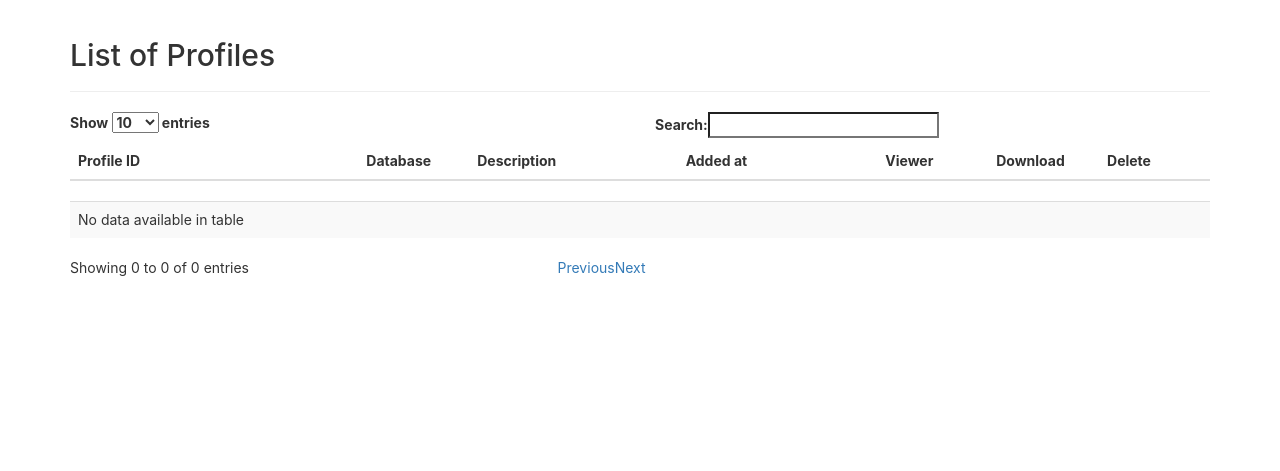
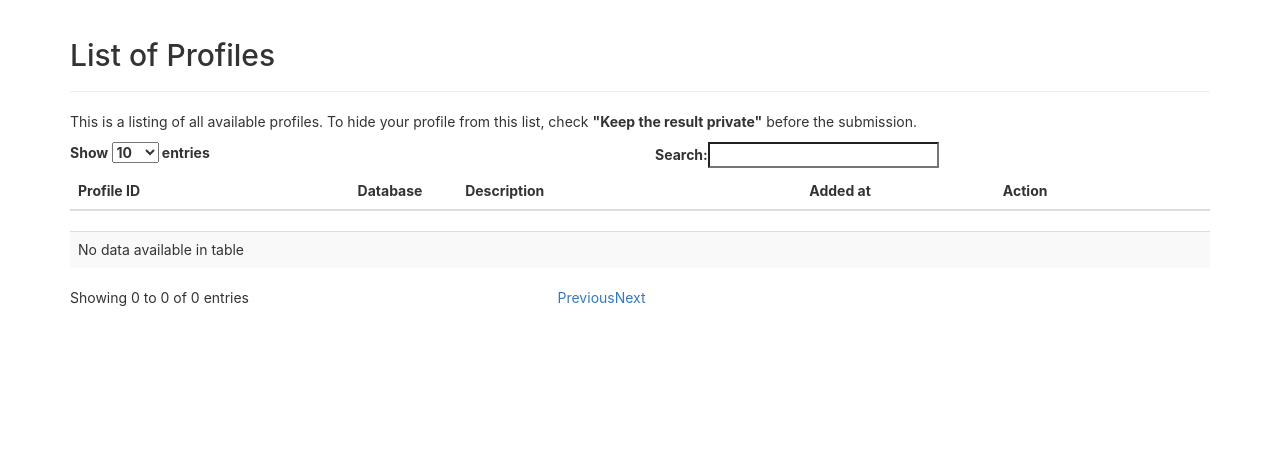
Before and after one commit to yamada-lab/functree-ng, a Flask app: page /list/ in a window 1280 px wide. Shown: the part 51-522 px from the top of the page. Run offline with Flask 2, Linux system fonts and the light colour scheme; data that the repository does not hold is empty; style sheets or scripts are compiled from the project's sources; some libraries are stand-ins or nearby versions.

Commit message:
Update templates

```diff
--- a/functree/templates/about.html
+++ b/functree/templates/about.html
@@ -8,7 +8,7 @@
     </div>
     <h3>Version</h3>
     <ul>
-        <li>FuncTree 2: {{version}}</li>
+        <li>FuncTree 2 - version {{version}}</li>
     </ul>
     <h3>Publications</h3>
     <ul>
--- a/functree/templates/admin.html
+++ b/functree/templates/admin.html
@@ -18,7 +18,7 @@
         <h3>Operations</h3>
     </div>
     <div class="alert alert-warning" role="alert">
-        <i class="fa fa-exclamation-triangle" aria-hidden="true"></i> <strong>Attention!</strong> Do not forget restart the application after <em>"Update Functional Trees" or "Update module definitions"</em> to reflect the change.
+        <strong><i class="fa fa-exclamation-triangle" aria-hidden="true"></i> Attention!</strong> Do not forget restart the application after <b>"Update Functional Trees"</b> or <b>"Update module definitions"</b> to reflect the change.
     </div>
     <ul>
         <li><a href="{{ url_for('route_admin_init_profiles') }}" onclick="return confirm('Are you sure that you want to initialize profile collection?');">Initialize profile collection</a></li>
--- a/functree/templates/functree.html
+++ b/functree/templates/functree.html
@@ -43,6 +43,7 @@
 <hr>
 <h5><i class="fa fa-floppy-o" aria-hidden="true"></i> Save image <a href="#form-save-image" data-toggle="collapse">#</a></h5>
 <form id="form-save-image" class="collapse in">
+    <input type="hidden" name="csrf_token" value="{{csrf_token()}}">
     <div class="form-group">
         <label class="control-label">Format</label>
         <select name="format" class="form-control">
@@ -135,9 +136,9 @@
         event.preventDefault();
         $('<form/>', {'action': '{{ url_for('route_save_image') }}', 'method': 'POST', 'target': '_blank'})
             .hide()
+            .append($('<input/>', {'type': 'hidden', 'name': 'csrf_token', 'value': $(this).find('[name=csrf_token]').val()}))
             .append($('<input/>', {'type': 'hidden', 'name': 'format', 'value': $(this).find('[name=format]').val()}))
             .append($('<input/>', {'type': 'hidden', 'name': 'svg', 'value': (new XMLSerializer).serializeToString($('#functree > svg')[0])}))
-            .append($('<input/>', {'type': 'hidden', 'name': 'csrf_token', 'value': '{{csrf_token()}}'}))
             .appendTo(document.body)
             .submit()
             .remove();
--- a/functree/templates/list.html
+++ b/functree/templates/list.html
@@ -11,6 +11,7 @@
     <div class="page-header">
         <h2>{{title}}</h2>
     </div>
+    <p>This is a listing of all available profiles. To hide your profile from this list, check <b>"Keep the result private"</b> before the submission.</p>
     <table id="table-profile" class="table table-hover table-striped" width="100%">
         <thead>
             <tr>
@@ -18,9 +19,7 @@
                 <th>Database</th>
                 <th>Description</th>
                 <th>Added at</th>
-                <th>Viewer</th>
-                <th>Download</th>
-                <th>Delete</th>
+                <th>Action</th>
             </tr>
         </thead>
         {% for profile in profiles %}
@@ -29,13 +28,15 @@
             <td><a href="{{ url_for('route_data') + '#table-tree' }}">{{profile.target}}</a></td>
             <td>{{profile.description|truncate(50, True)}}</td>
             <td>{{profile.added_at|localtime|strftime('%Y-%m-%d %H:%M:%S %Z')}}</td>
-            <td><a href="{{ url_for('route_viewer') + '?profile_id={}'.format(profile.profile_id) }}">Go to viewer</a></td>
-            <td><a href="{{ url_for('route_profile', profile_id = profile.profile_id) }}" target="_blank">JSON</a></td>
             <td>
                 <form action="{{ url_for('route_profile', profile_id=profile.profile_id )}}" method="post">
                     <input type="hidden" name="_method" value="DELETE">
                     <input type="hidden" name="csrf_token" value="{{csrf_token()}}">
-                    <button type="submit" class="btn btn-danger btn-xs" onclick="return confirm('Are you sure that you want to parmanently delete this profile?:\n{{profile.profile_id}}');"><i class="fa fa-trash-o" aria-hidden="true"></i> Delete</button>
+                    <div class="btn-group" role="group" aria-label="...">
+                        <a href="{{ url_for('route_viewer') + '?profile_id={}'.format(profile.profile_id) }}" class="btn btn-default btn-xs"><i class="fa fa-eye" aria-hidden="true"> View</i></a>
+                        <a href="{{ url_for('route_profile', profile_id = profile.profile_id) }}" target="_blank" class="btn btn-default btn-xs"><i class="fa fa-download" aria-hidden="true"> Download</i></a>
+                        <button type="submit" class="btn btn-danger btn-xs" onclick="return confirm('Are you sure that you want to parmanently delete this profile?:\n{{profile.profile_id}}');"><i class="fa fa-trash-o" aria-hidden="true"></i> Delete</button>
+                    </div>
                 </form>
             </td>
         </tr>
@@ -60,9 +61,7 @@
                 {'data': 'Database', 'width': 100},
                 {'data': 'Description'},
                 {'data': 'Added at', 'width': 180},
-                {'data': 'Viewer', 'width': 100},
-                {'data': 'Download', 'width': 100},
-                {'data': 'Delete', 'width': 100}
+                {'data': 'Action', 'width': 200}
             ],
             'order': [[2, 'desc']],
             'scrollX': true,
--- a/functree/templates/viewer.html
+++ b/functree/templates/viewer.html
@@ -9,7 +9,7 @@
 {% block content %}
 <div id="page-wrapper" class="container-fluid">
     <div id="content-wrapper">
-        <h3>Profile ID: <b><a href="{{ url_for('route_viewer') + '?profile_id={}'.format(profile.profile_id) }}">{{profile.profile_id}}</a></b>&nbsp;&nbsp;<small><i class="fa fa-database" aria-hidden="true"></i> {{profile.target}}&nbsp;&nbsp;<i class="fa fa-clock-o" aria-hidden="true"></i> {{profile.added_at|localtime|strftime('%Y-%m-%d %H:%M:%S %Z')}}{% if profile.private %}&nbsp;&nbsp;<span class="badge">Private</span>{% endif %}</small></h3>
+        <h3>Profile ID: <b><a href="{{ url_for('route_viewer') + '?profile_id={}'.format(profile.profile_id) }}">{{profile.profile_id}}</a></b>&nbsp;&nbsp;<small><i class="fa fa-database" aria-hidden="true"></i> {{profile.target}}&nbsp;&nbsp;<i class="fa fa-clock-o" aria-hidden="true"></i> {{profile.added_at|localtime|strftime('%Y-%m-%d %H:%M:%S %Z')}}{% if profile.private %}&nbsp;&nbsp;<span class="label label-warning">Private</span>{% endif %}</small></h3>
         <div id="content">
             <div id="sidebar">
                 {% block sidebar %}{% endblock %}
```
Also changed, not shown: functree/templates/data.html (+14 -6 lines), functree/templates/error.html (+1 -1 lines), functree/templates/summary.html (+6 -7 lines).
